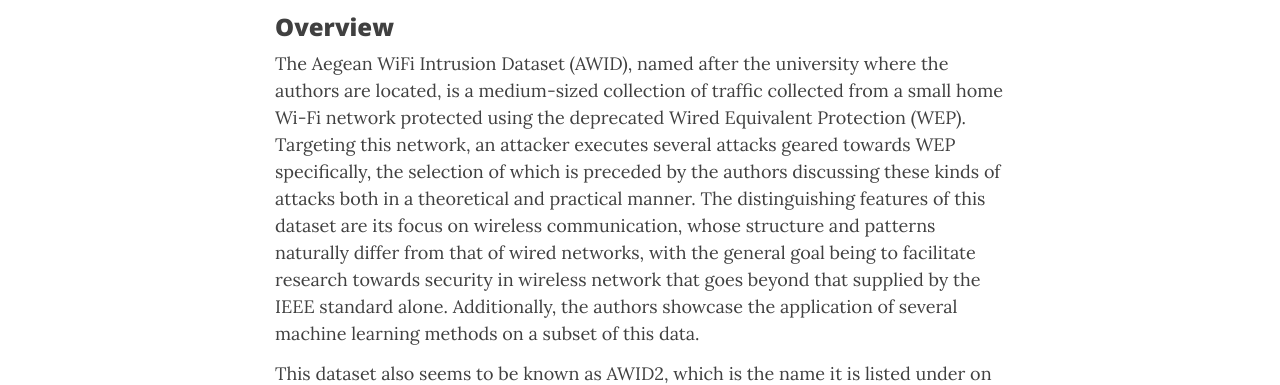
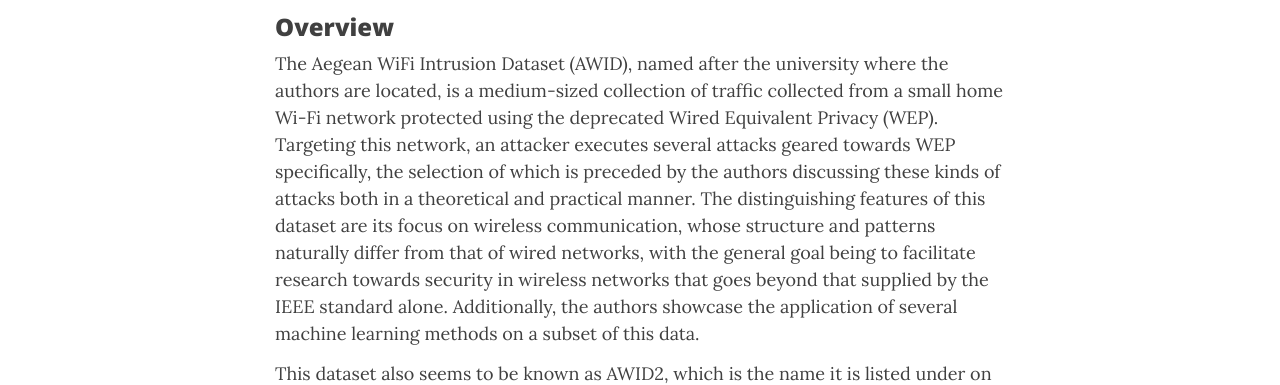
Before and after one commit to fkie-cad/COMIDDS, a Jekyll site: the page built from content/datasets/awid.md, in a window 1280 px wide and 900 px high, scrolled down 1026 px. Shown: the part 208-593 px from the top of the window. Built offline with Jekyll 4.4.1, drawn with Linux system fonts in a browser that asks for light colours; nearby versions of some CDN libraries; comment, search, counter and statistics services are not loaded.

Commit message:
Incorporate requested changes

```diff
--- a/content/datasets/awid.md
+++ b/content/datasets/awid.md
@@ -32,9 +32,9 @@
 ***
 
 ### Overview
-The Aegean WiFi Intrusion Dataset (AWID), named after the university where the authors are located, is a medium-sized collection of traffic collected from a small home Wi-Fi network protected using the deprecated Wired Equivalent Protection (WEP).
+The Aegean WiFi Intrusion Dataset (AWID), named after the university where the authors are located, is a medium-sized collection of traffic collected from a small home Wi-Fi network protected using the deprecated Wired Equivalent Privacy (WEP).
 Targeting this network, an attacker executes several attacks geared towards WEP specifically, the selection of which is preceded by the authors discussing these kinds of attacks both in a theoretical and practical manner.
-The distinguishing features of this dataset are its focus on wireless communication, whose structure and patterns naturally differ from that of wired networks, with the general goal being to facilitate research towards security in wireless network that goes beyond that supplied by the IEEE standard alone.
+The distinguishing features of this dataset are its focus on wireless communication, whose structure and patterns naturally differ from that of wired networks, with the general goal being to facilitate research towards security in wireless networks that goes beyond that supplied by the IEEE standard alone.
 Additionally, the authors showcase the application of several machine learning methods on a subset of this data.
 
 This dataset also seems to be known as AWID2, which is the name it is listed under on its homepage.
```
